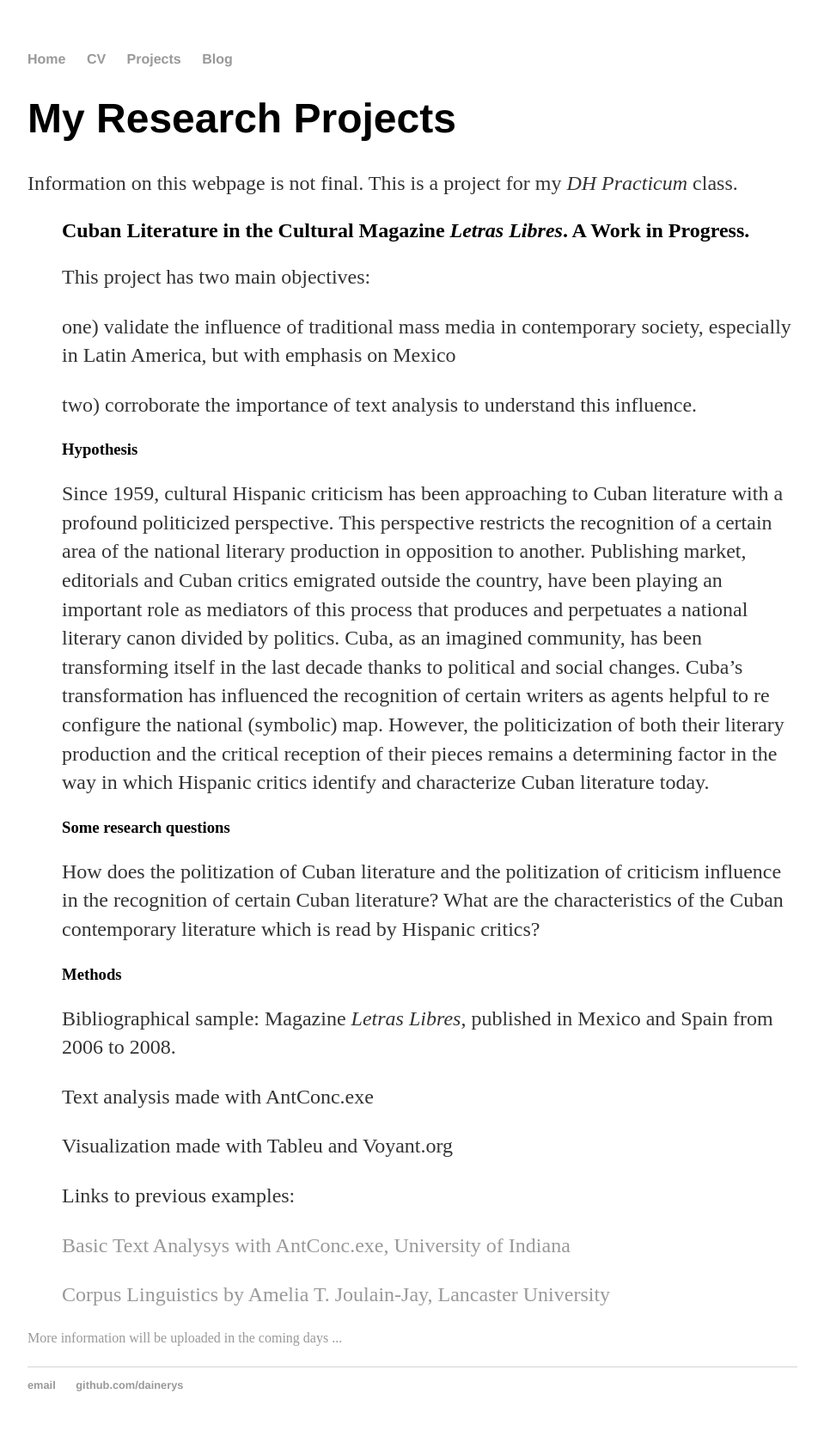
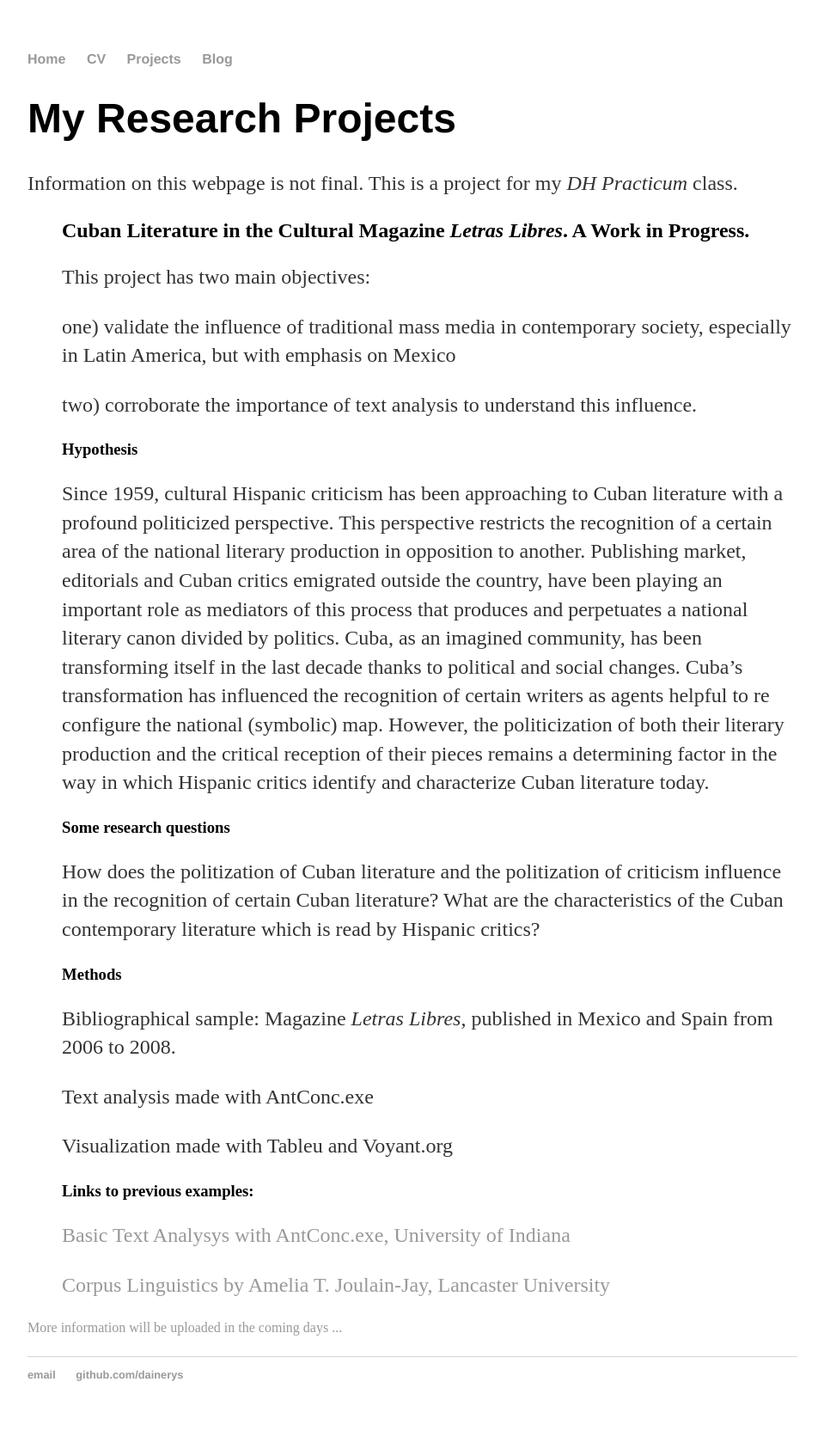
Before and after one commit to dainerys/dainerys.github.io, a Jekyll site: the page built from projects/index.html, in a window 1280 px wide. Shown: the whole page at 86% size, without its empty margins (160-1119 px from the left). Built offline with Jekyll 4.4.1, drawn with Linux system fonts in a browser that asks for light colours.

```diff
--- a/projects/index.html
+++ b/projects/index.html
@@ -33,7 +33,7 @@ What are the characteristics of the Cuban contemporary literature which is read
 </ul>
 
 <ul>
-<p>Links to previous examples:</p>
+<h3>Links to previous examples:</h3>
   <p><a href="http://cl.indiana.edu/~md7/15/615/slides/03-concordance/03-concordance-2x3.pdf">Basic Text Analysys with AntConc.exe, University of Indiana</a></p>
   <p><a href="http://rs4vp.org/corpus-linguistics-by-amelia-t-joulain-jay-lancaster-university-2/">Corpus Linguistics by Amelia T. Joulain-Jay, Lancaster University</a></p>
 </ul>
```
